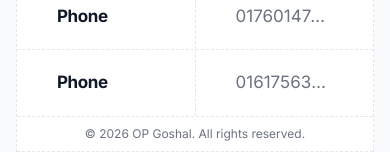
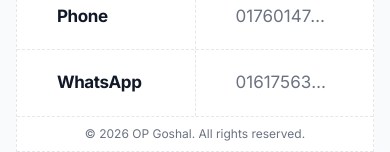
Before and after one commit to ontugoshal/op-goshal-portfolio, a React (Vite) app: page / in a window 390 px wide. Shown: the part 3509-3661 px from the top of the page. Built offline with nearby package versions, Linux system fonts and the light colour scheme.

Commit message:
Update second phone to WhatsApp with link旋

```diff
--- a/src/components/Contact.jsx
+++ b/src/components/Contact.jsx
@@ -4,7 +4,7 @@ const Contact = () => {
     { label: "LinkedIn", value: "/in/opgoshal", href: "https://linkedin.com/in/opgoshal" },
     { label: "Instagram", value: "@amop_goshal", href: "https://instagram.com/amop_goshal" },
     { label: "Phone", value: "01760147482", href: "tel:01760147482" },
-    { label: "Phone", value: "01617563535", href: "tel:01617563535" }
+    { label: "WhatsApp", value: "01617563535", href: "https://wa.me/8801617563535" }
   ];
 
   return (
```
